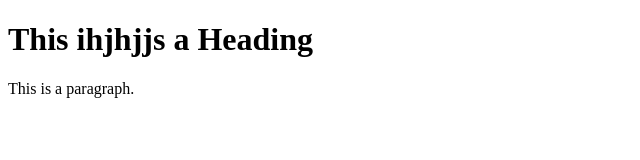
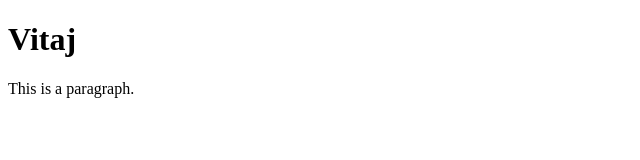
Before and after one commit to arkaktix/test5, a plain HTML site: page index.html in a window 1280 px wide. Shown: the whole page, without its empty margins (0-640 px from the left). Drawn offline with Linux system fonts and the light colour scheme.

Commit message:
change commit

```diff
--- a/index.html
+++ b/index.html
@@ -4,7 +4,7 @@
     <title>Page Title</title>
   </head>
   <body>
-    <h1>This ihjhjjs a Heading</h1>
+    <h1>Vitaj</h1>
     <p>This is a paragraph.</p>
   </body>
 </html>
```
